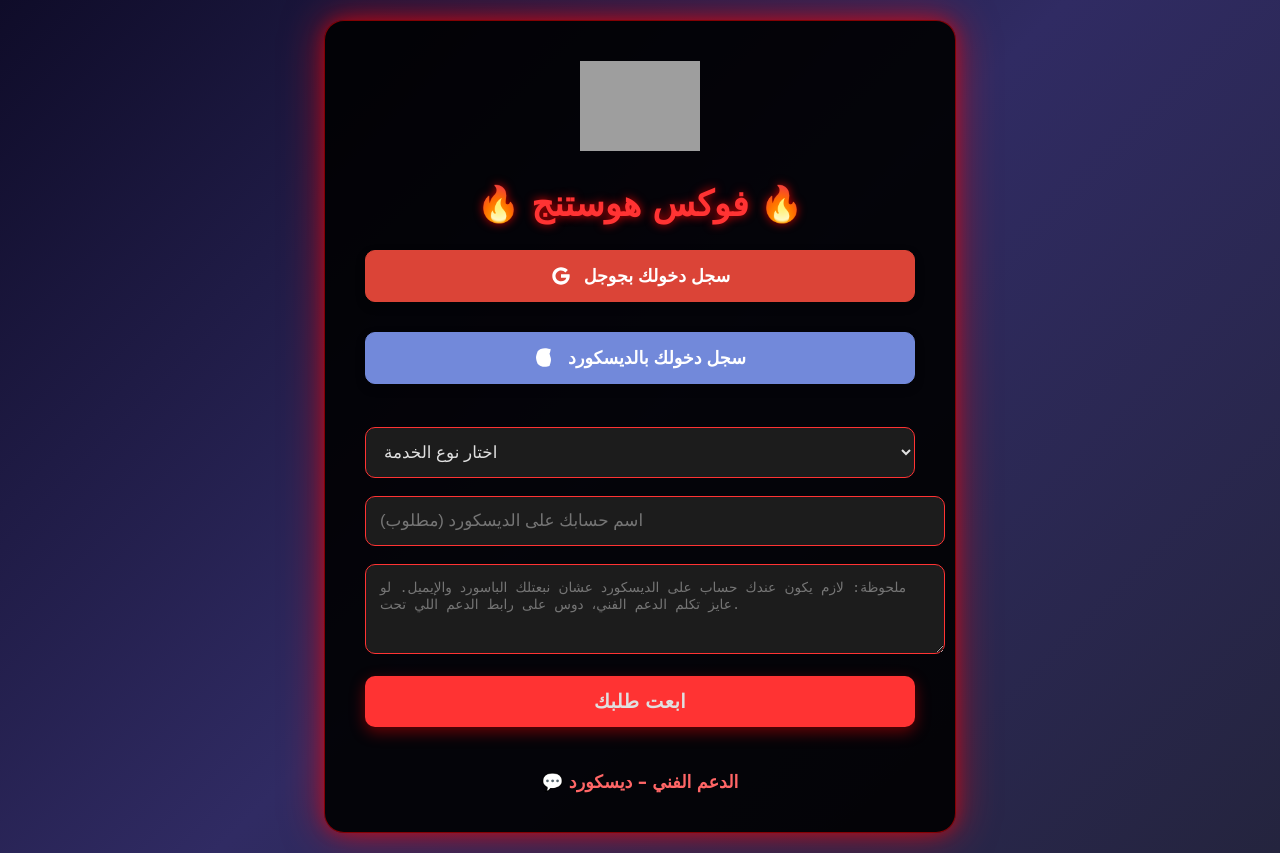
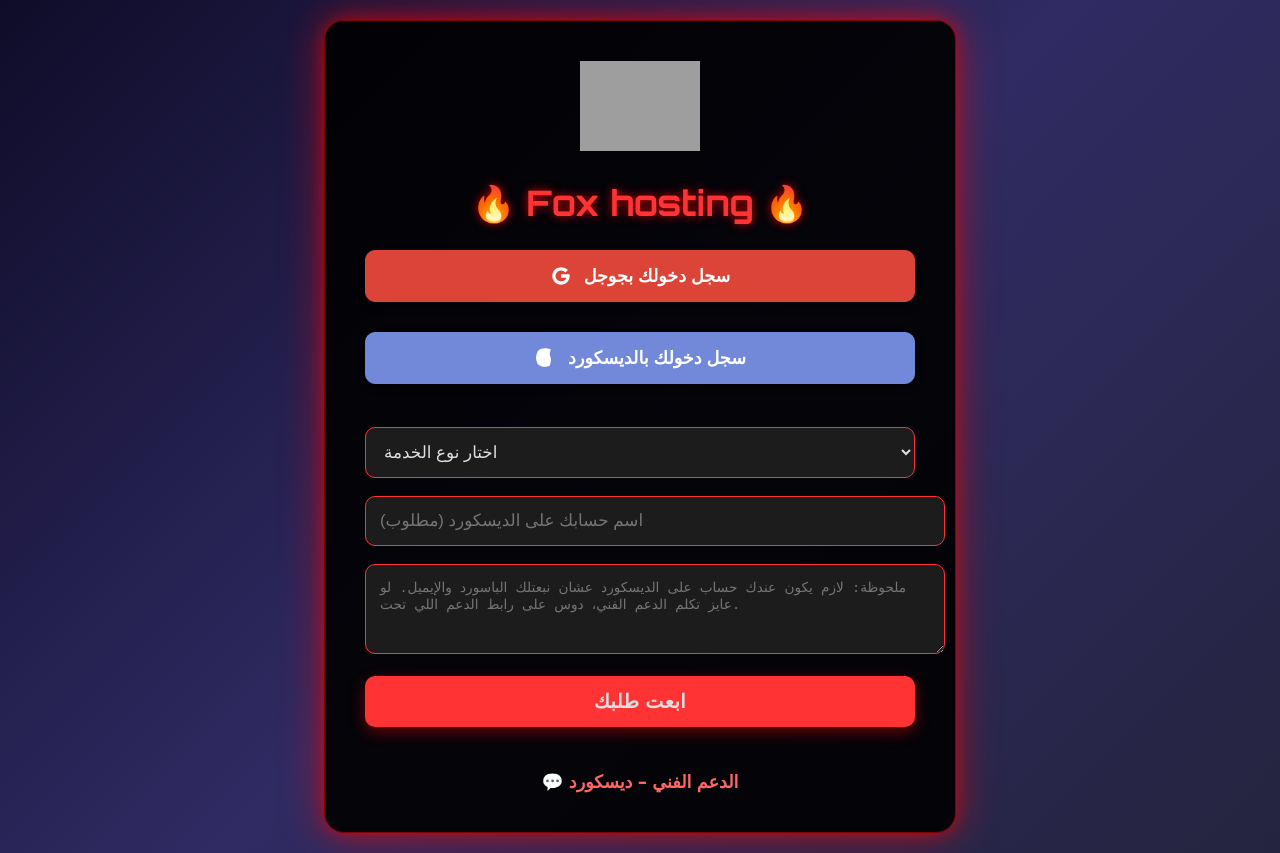
Before and after one commit to Omar9282jwee/Fox.Hosting, a website: page index.html in a window 1280 px wide. Drawn offline with Linux system fonts and the light colour scheme; grey boxes are pictures that could not be loaded.

Commit message:
Update index.html

```diff
--- a/index.html
+++ b/index.html
@@ -146,7 +146,7 @@
 <body>
   <div class="form-container">
     <img src="https://cdn.discordapp.com/attachments/1301118580955418676/1389554841554124810/ChatGPT_Image_Jun_4_2025_12_38_12_PM.png?ex=68650b4a&is=6863b9ca&hm=442a02cb60b93555a50c81cc39fbfd8b7fb4baac7597f128f0239c651ad1ac50&" alt="Fox Logo" style="display: block; margin: 0 auto 15px; max-width: 120px;" />
-    <h2>🔥 فوكس هوستنج 🔥</h2>
+    <h2>🔥 Fox hosting 🔥</h2>
 
     <div class="social-login-buttons">
       <button class="google">
```
